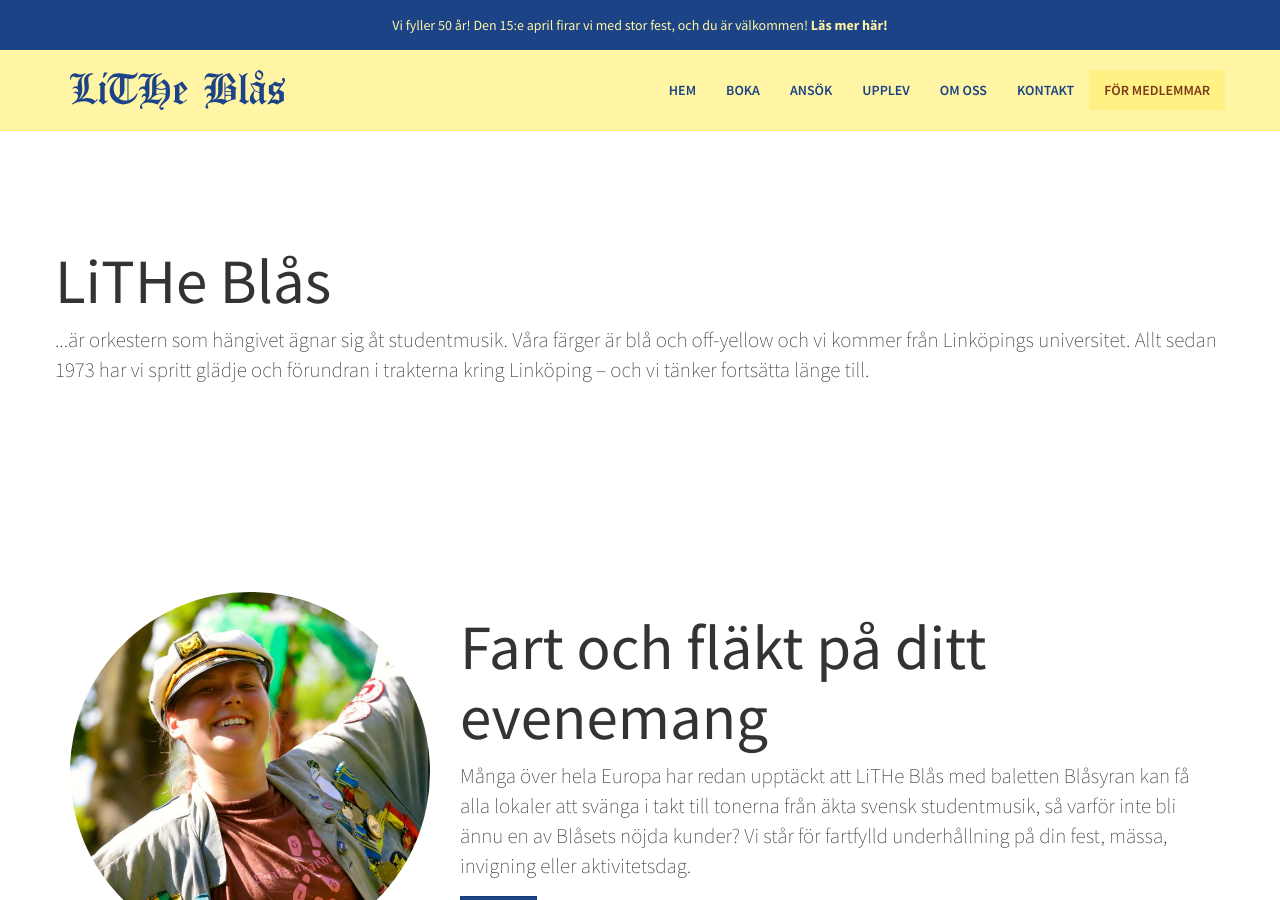
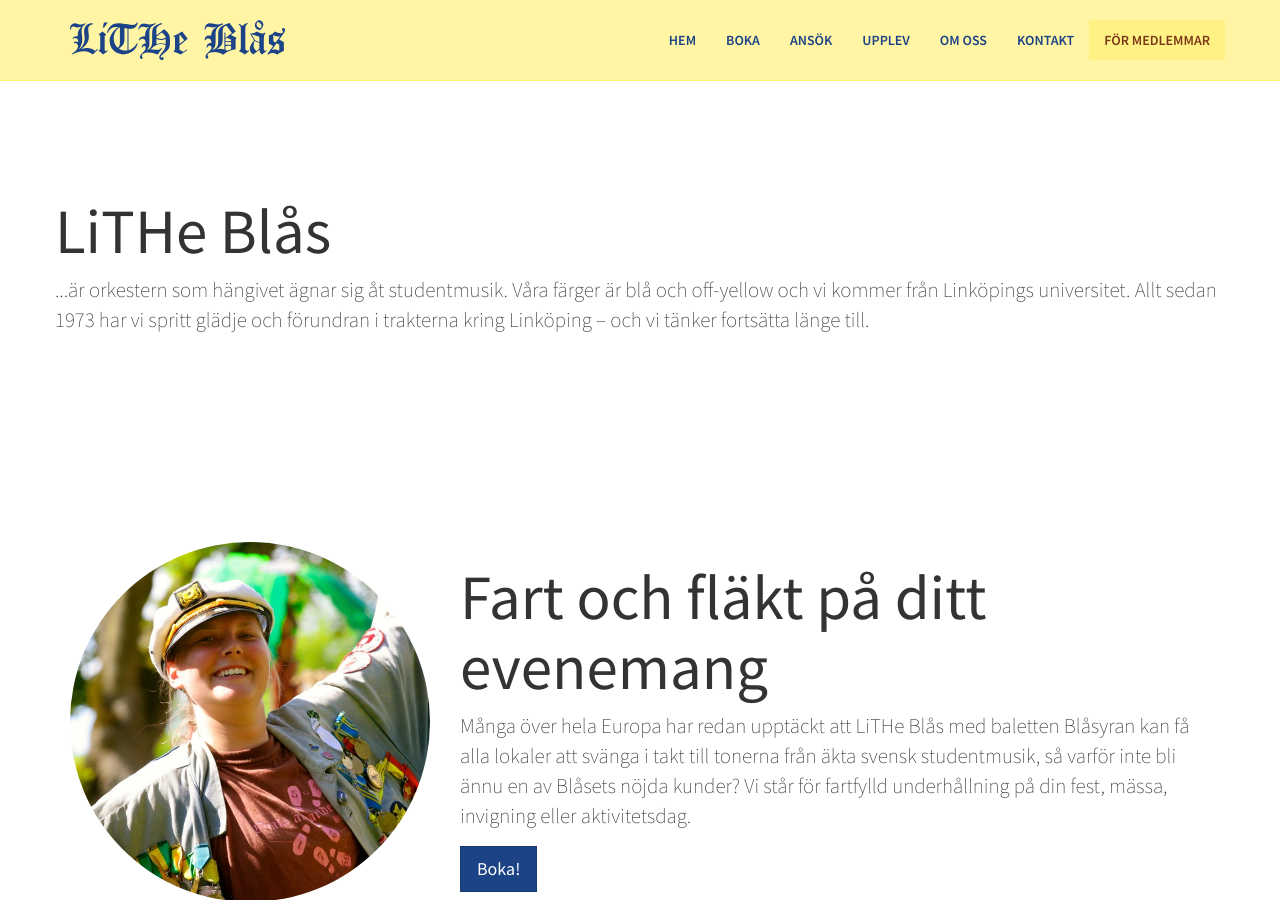
Before and after one commit to litheblas/litheblas.org, a Jekyll site: the page built from index.md, in a window 1280 px wide and 900 px high. Built offline with Jekyll 4.4.1, drawn with Linux system fonts in a browser that asks for light colours; nearby versions of some CDN libraries.

Commit message:
Hide promo

```diff
--- a/_includes/header.html
+++ b/_includes/header.html
@@ -1,6 +1,6 @@
 <header>
     <div class="navbar navbar-default navbar-fixed-top navbar-main">
-        <div id="luciafest-promo" style="min-height: 50px;display: block;background: #1c4386;color: #fff5a4;text-align: center;margin-top: -20px;margin-bottom: 20px;padding: 15px 10px 5px;"><p>Vi fyller 50 år! Den 15:e april firar vi med stor fest, och du är välkommen! <a href="https://billio.app/event/lithe-blas-50" style="color: #fff5a4; font-weight:bold;">Läs mer här!</a></p></div>
+        <!-- <div id="luciafest-promo" style="min-height: 50px;display: block;background: #1c4386;color: #fff5a4;text-align: center;margin-top: -20px;margin-bottom: 20px;padding: 15px 10px 5px;"><p>Vi fyller 50 år! Den 15:e april firar vi med stor fest, och du är välkommen! <a href="https://billio.app/event/lithe-blas-50" style="color: #fff5a4; font-weight:bold;">Läs mer här!</a></p></div> -->
 
         <div class="container">
             <div class="navbar-header">
--- a/_layouts/default.html
+++ b/_layouts/default.html
@@ -7,7 +7,7 @@
 
     {%- include header.html -%}
 
-    <main class="page-content" style="margin-top: 130px;" aria-label="Content">
+    <main class="page-content" aria-label="Content">
       <div class="wrapper">
         {{ content }}
       </div>
```
